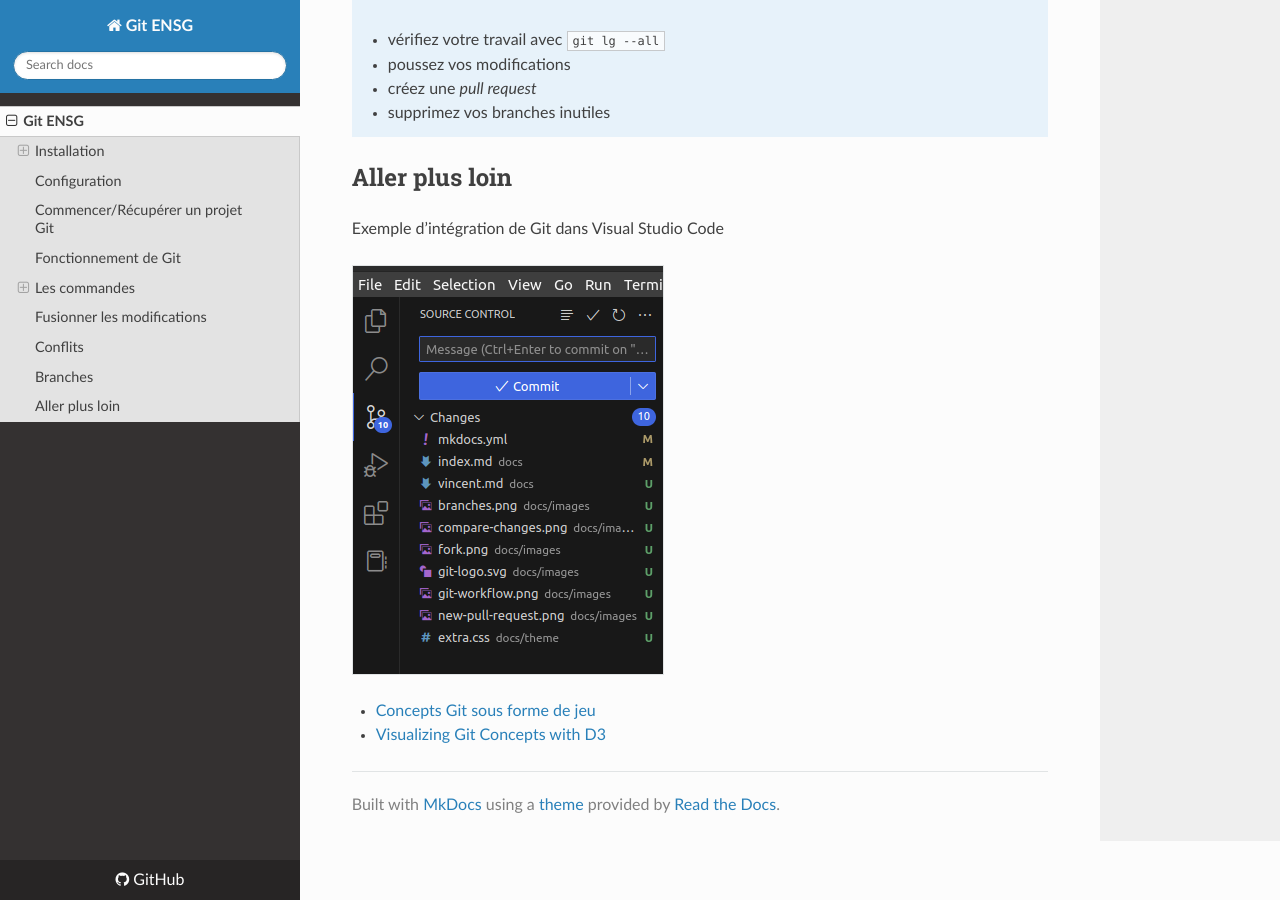
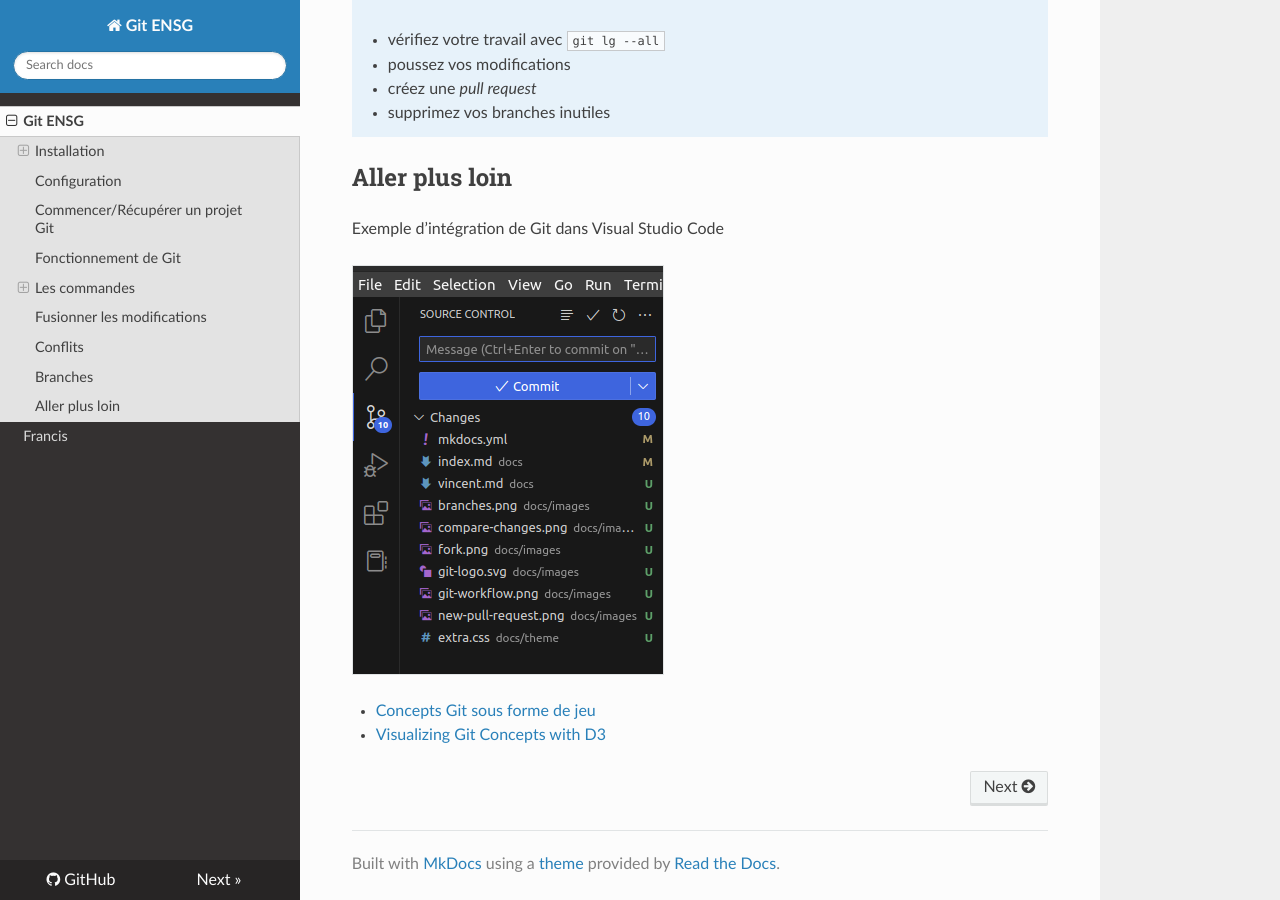
Before and after one commit to iamvdo/git-ensg, an MkDocs documentation site: the page built from docs/index.md, in a window 1280 px wide and 900 px high, scrolled down 10235 px. Built offline with MkDocs 1.6.1, drawn with Linux system fonts in a browser that asks for light colours; nearby versions of some CDN libraries.

Commit message:
ajout index fv

```diff
--- a/mkdocs.yml
+++ b/mkdocs.yml
@@ -4,6 +4,7 @@ repo_url: https://github.com/iamvdo/git-ensg/
 edit_uri: 'blob/main/docs/'
 nav:
     - Git ENSG: index.md
+    - Francis: francis.md
 theme:
     name: readthedocs
 extra_css:
```
